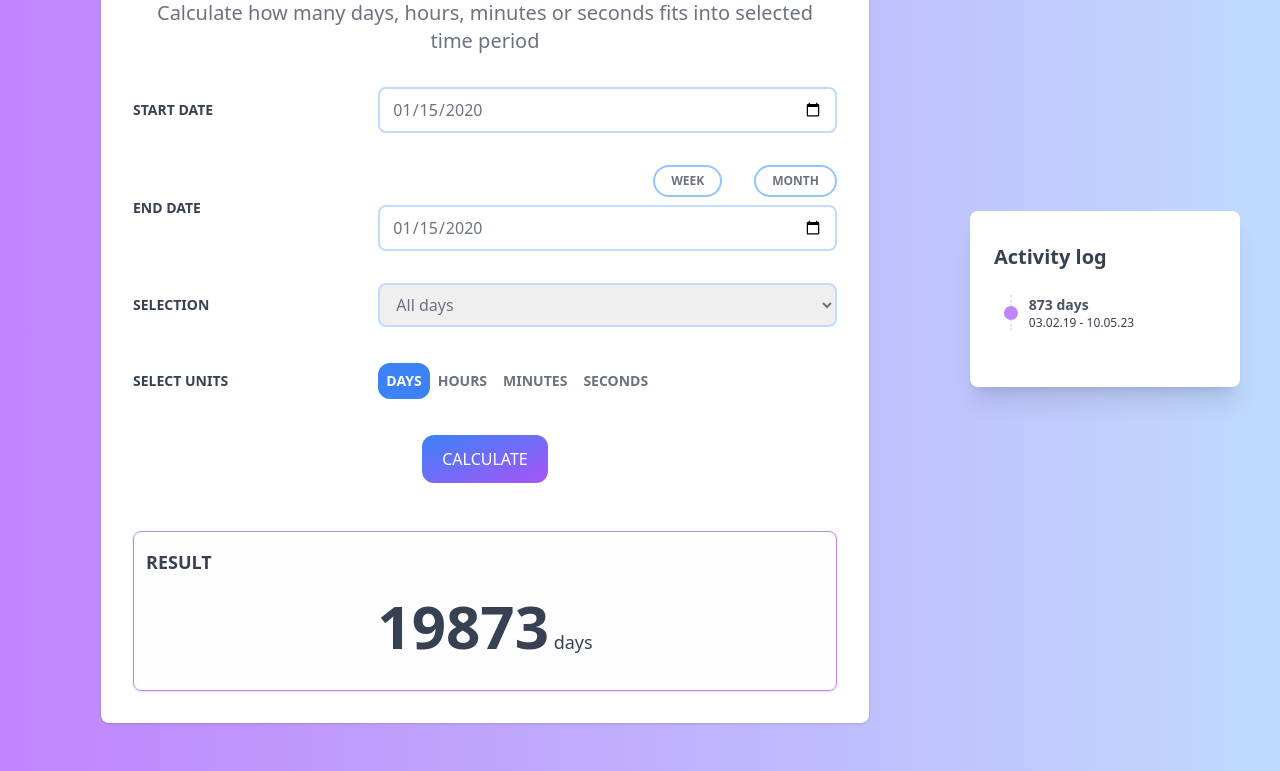
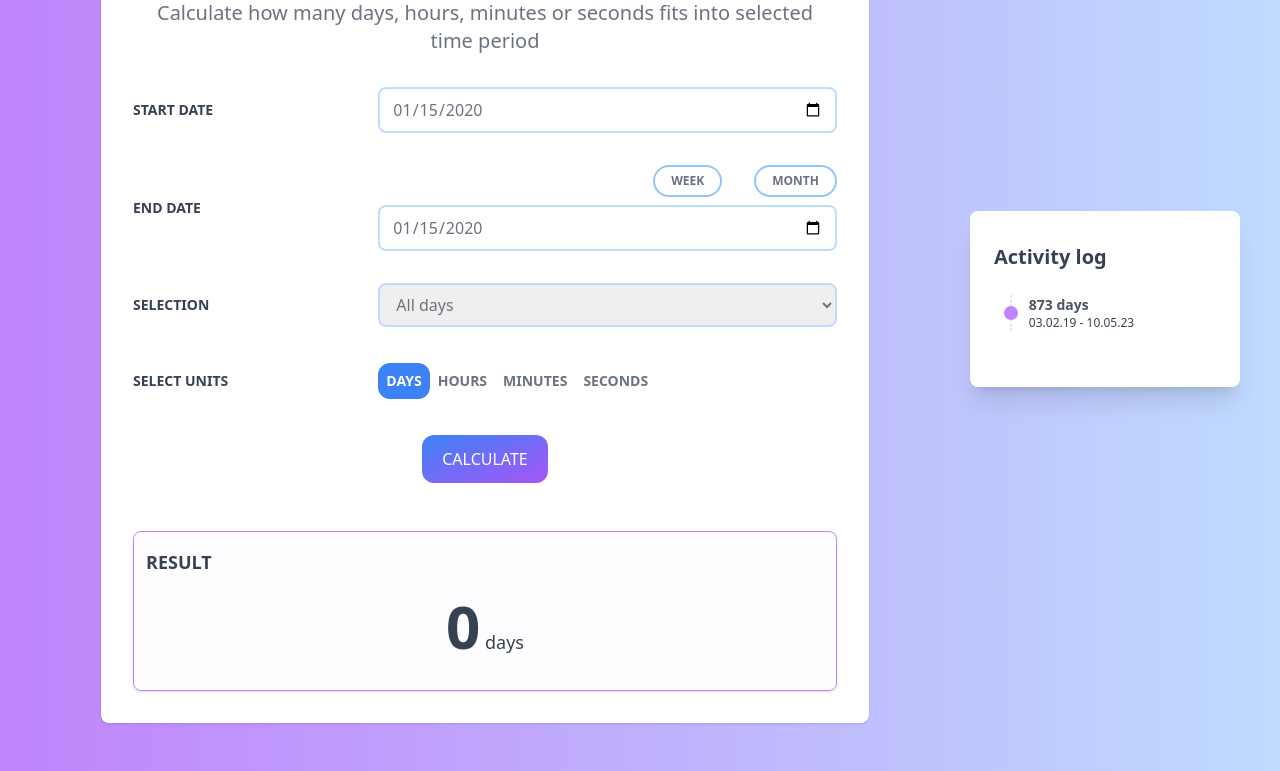
Before and after one commit to rieznik/time-span-calculator, a website with bundled scripts: page index.html in a window 1280 px wide. Both pictures are taken after typing "2020-01-15", "2020-01-15" into the empty fields and a click on the button "CALCULATE". Shown: the part 174-945 px from the top of the page. Built offline with nearby package versions, Linux system fonts and the light colour scheme.

Commit message:
show result

```diff
--- a/index.html
+++ b/index.html
@@ -195,9 +195,10 @@
               >
                 Result
               </p>
-              <p class="self-center px-3 py-1 text-lg text-gray-700">
-                <span class="text-4xl md:text-6xl font-bold">19873</span> days
-              </p>
+              <p
+                id="result"
+                class="self-center px-3 py-1 text-lg text-gray-700"
+              ></p>
             </div>
           </form>
         </div>
--- a/index.js
+++ b/index.js
@@ -4,6 +4,6 @@ import { calculateDuration } from './js/calculateDuration.js';
 
 formSubmitListener((inputData) => {
   const result = calculateDuration(inputData);
-  showResult(result);
+  showResult(result, inputData.units);
   // updateLog();
 });
--- a/js/showResult.js
+++ b/js/showResult.js
@@ -1,3 +1,5 @@
-export const showResult = (result) => {
-  console.log('result', result);
+const resultsContainer = document.getElementById('result');
+
+export const showResult = (result, units) => {
+  resultsContainer.innerHTML = `<span class="text-4xl md:text-6xl font-bold">${result}</span> ${units}`;
 };
```
